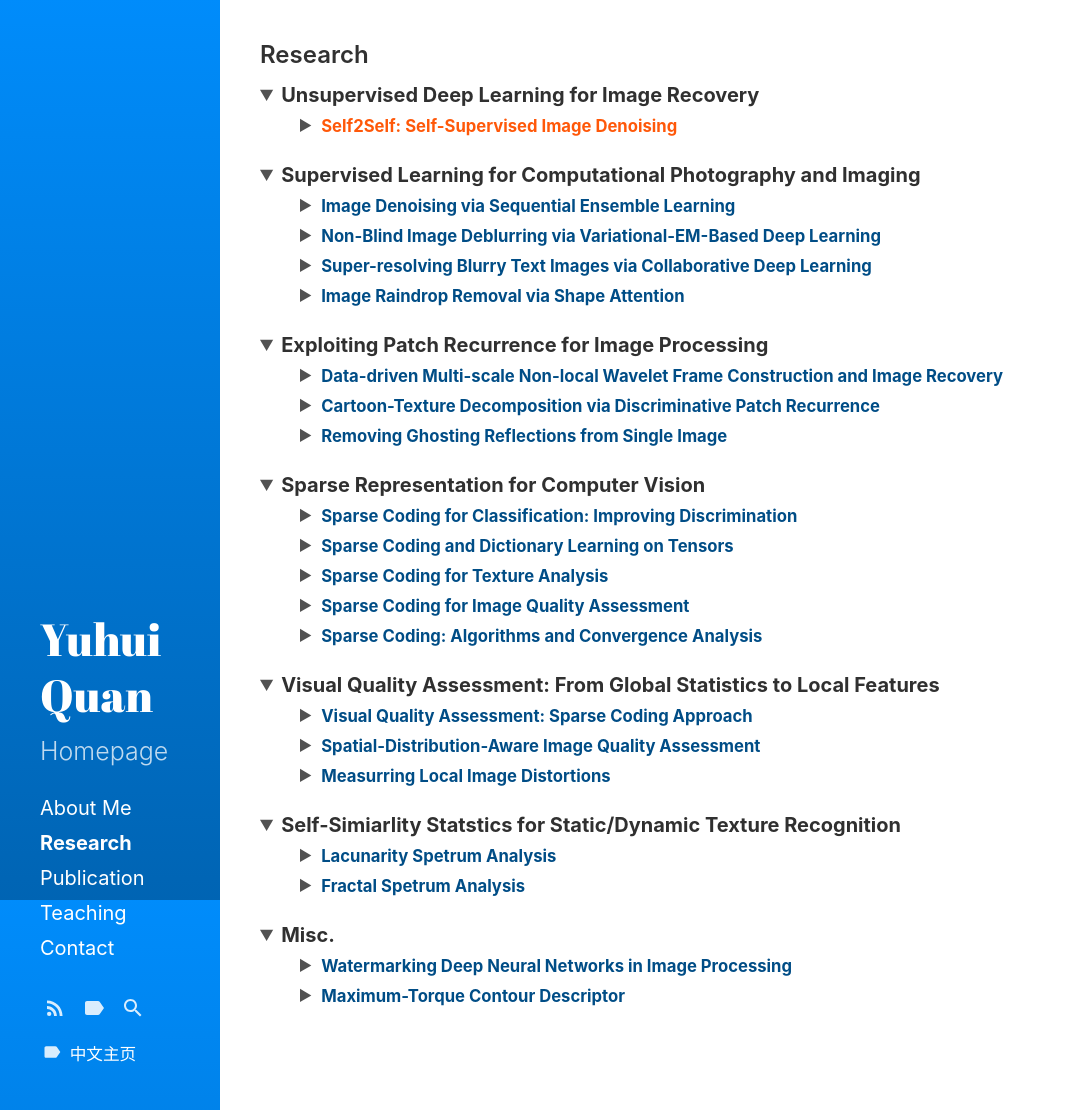
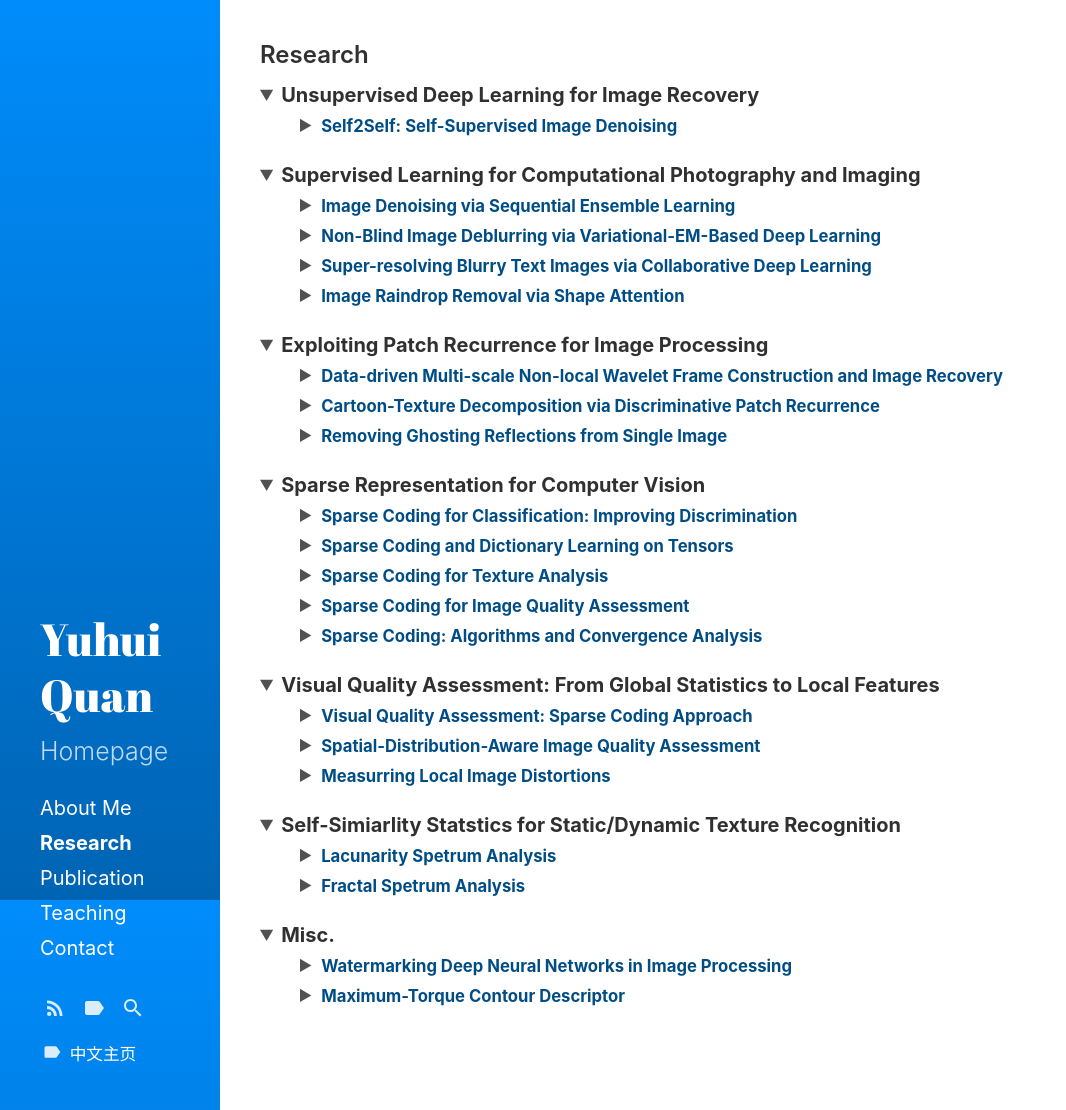
Before and after one commit to csyhquan/csyhquan.github.io, a Jekyll site: the page built from research.md, in a window 1280 px wide and 1110 px high. Shown: the whole window, without its empty margins (0-1066 px from the left). Built offline with Jekyll 4.4.1, drawn with Linux system fonts in a browser that asks for light colours.

Commit message:
Update research.md

```diff
--- a/research.md
+++ b/research.md
@@ -13,7 +13,7 @@ sidebar_link: true
 <ul>
 <!--1-1-->
 <details>
-<summary><strong><small><font color="#ff5809">Self2Self: Self-Supervised Image Denoising</font></small></strong></summary>
+<summary><strong><small><font color="#004D86">Self2Self: Self-Supervised Image Denoising</font></small></strong></summary>
 
 <table>
 <tbody>
```
